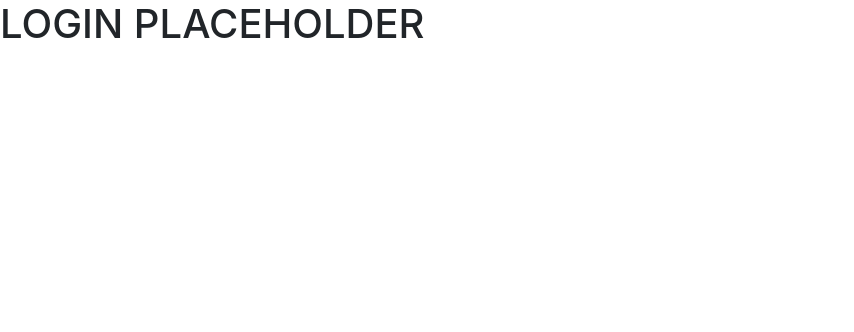
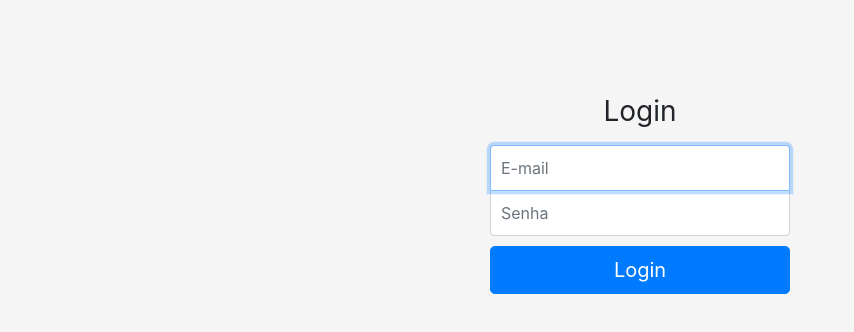
Before and after one commit to gabrigode/e-miolo, a Vue app: page /login in a window 1280 px wide. Shown: the top 332 px of the page, without its empty margins (0-854 px from the left). Built offline with nearby package versions, Linux system fonts and the light colour scheme.

Commit message:
Adiciona tela de login

```diff
--- /dev/null
+++ b/src/assets/login.css
@@ -0,0 +1,36 @@
+body {
+  height: 100%;
+  padding-top: 40px;
+  padding-bottom: 40px;
+  background-color: #f5f5f5;
+}
+
+.form-signin {
+  width: 100%;
+  max-width: 330px;
+  padding: 15px;
+  margin: 0 auto;
+}
+.form-signin .checkbox {
+  font-weight: 400;
+}
+.form-signin .form-control {
+  position: relative;
+  box-sizing: border-box;
+  height: auto;
+  padding: 10px;
+  font-size: 16px;
+}
+.form-signin .form-control:focus {
+  z-index: 2;
+}
+.form-signin input[type="email"] {
+  margin-bottom: -1px;
+  border-bottom-right-radius: 0;
+  border-bottom-left-radius: 0;
+}
+.form-signin input[type="password"] {
+  margin-bottom: 10px;
+  border-top-left-radius: 0;
+  border-top-right-radius: 0;
+}
--- /dev/null
+++ b/src/components/social.vue
@@ -0,0 +1,3 @@
+<template>
+    <div class="fb-login-button" data-size="large" data-button-type="login_with" data-layout="default" width=""></div>
+</template>
--- a/src/main.js
+++ b/src/main.js
@@ -6,6 +6,7 @@ import App from './App.vue'
 import router from './router'
 import 'bootstrap'
 import 'bootstrap/dist/css/bootstrap.min.css'
+import "@/assets/login.css"
 
 Vue.config.productionTip = false
 
--- a/src/views/login.vue
+++ b/src/views/login.vue
@@ -1,9 +1,23 @@
 <template>
-    <h1> LOGIN PLACEHOLDER </h1>
+    <body class="text-center">
+        <form class="form-signin">
+            <h1 class="h3 mb-3 font-weight-normal"> Login </h1>
+            <label for="inputEmail" class="sr-only"> E-mail </label>
+            <input type="email" id="inputEmail" class="form-control" placeholder="E-mail" required autofocus>
+            <label for="inputPassword" class="sr-only"> Senha </label>
+            <input type="password" id="inputPassword" class="form-control" placeholder="Senha" required>
+            <button class="btn btn-lg btn-primary btn-block" type="submit"> Login </button>
+            <social/>
+        </form>
+    </body>
 </template>
 
 <script>
+import social from '@/components/social'
 export default {
     name: 'login',
+    components:{
+      social
+    }
 }
 </script>
```
